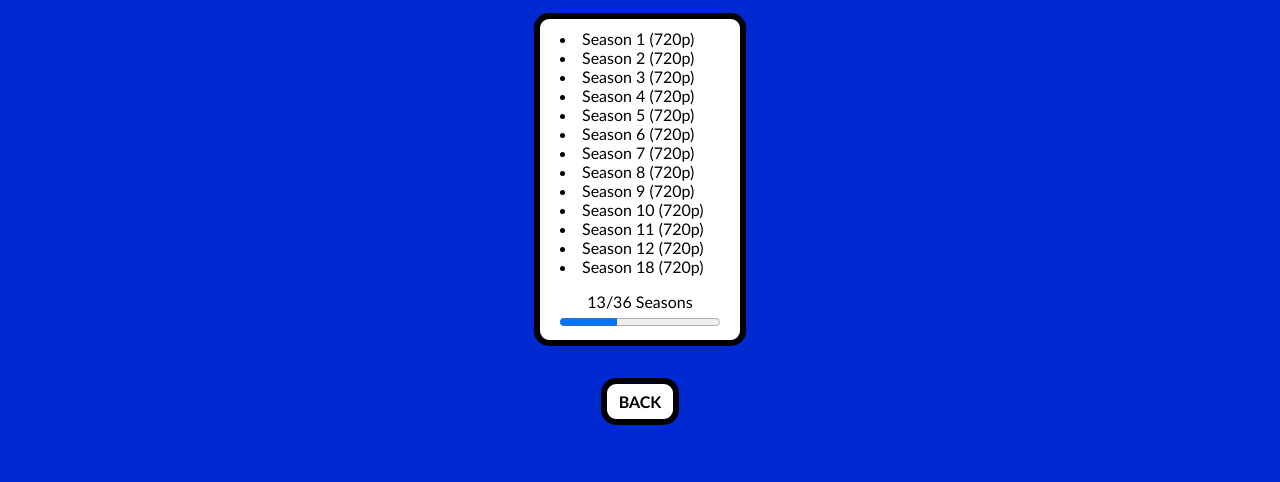
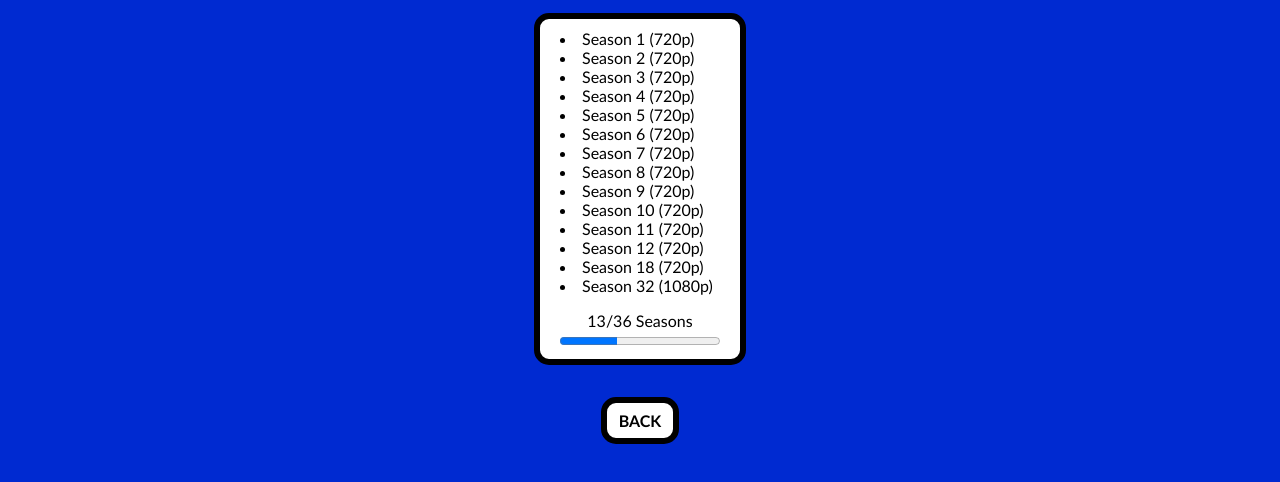
Before and after one commit to Adam456a/TMovie, a plain HTML site: page TvShows/TheSimpsons.html in a window 1280 px wide. Shown: the part 284-766 px from the top of the page. Drawn offline with Linux system fonts and the light colour scheme.

Commit message:
Update TheSimpsons.html

```diff
--- a/TvShows/TheSimpsons.html
+++ b/TvShows/TheSimpsons.html
@@ -39,6 +39,7 @@
                 <li><a href="magnet:?xt=urn:btih:eadba94187000ed08aa7c3c5288f776b5452fe04&dn=The%20Simpsons%20Season%2011%20%28Complete%20S11%20Remastered%20HQ%20720p%20x265%20HappyLee%29">Season 11 (720p)</a></li>
                 <li><a href="magnet:?xt=urn:btih:9e2398ecb7db3e9b1064db58aab2dfb3e34d419a&dn=The%20Simpsons%20Season%2012%20%28Complete%20S12%20Remastered%20HQ%20720p%20x265%20HappyLee%29">Season 12 (720p)</a></li>
                 <li><a href="magnet:?xt=urn:btih:de52d5ce3deab5b1d957ba8a282deef21c8ff7f6&dn=The%20Simpsons%20Season%2018%20%28Complete%20S18%20Remastered%20HQ%20720p%20x265%20HappyLee%29">Season 18 (720p)</a></li>
+                <li><a href="magnet:?xt=urn:btih:30cb765907a6c96efed06943121634795572dced&dn=The%20Simpsons%20Complete%20Season%2032%20%282020-21%29&tr=udp%3A%2F%2Ftracker.coppersurfer.tk%3A6969%2Fannounce&tr=udp%3A%2F%2Ftracker.openbittorrent.com%3A6969%2Fannounce&tr=udp%3A%2F%2Ftracker.opentrackr.org%3A1337&tr=udp%3A%2F%2Ftracker.leechers-paradise.org%3A6969%2Fannounce&tr=udp%3A%2F%2Ftracker.dler.org%3A6969%2Fannounce&tr=udp%3A%2F%2Fopentracker.i2p.rocks%3A6969%2Fannounce&tr=udp%3A%2F%2F47.ip-51-68-199.eu%3A6969%2Fannounce&tr=udp%3A%2F%2Ftracker.internetwarriors.net%3A1337%2Fannounce&tr=udp%3A%2F%2F9.rarbg.to%3A2920%2Fannounce&tr=udp%3A%2F%2Ftracker.pirateparty.gr%3A6969%2Fannounce&tr=udp%3A%2F%2Ftracker.cyberia.is%3A6969%2Fannounce">Season 32 (1080p)</a></li>
             </ul>
             <p>13/36 Seasons</p>
             <progress id="progress" value="13" max="36"></progress>
```
